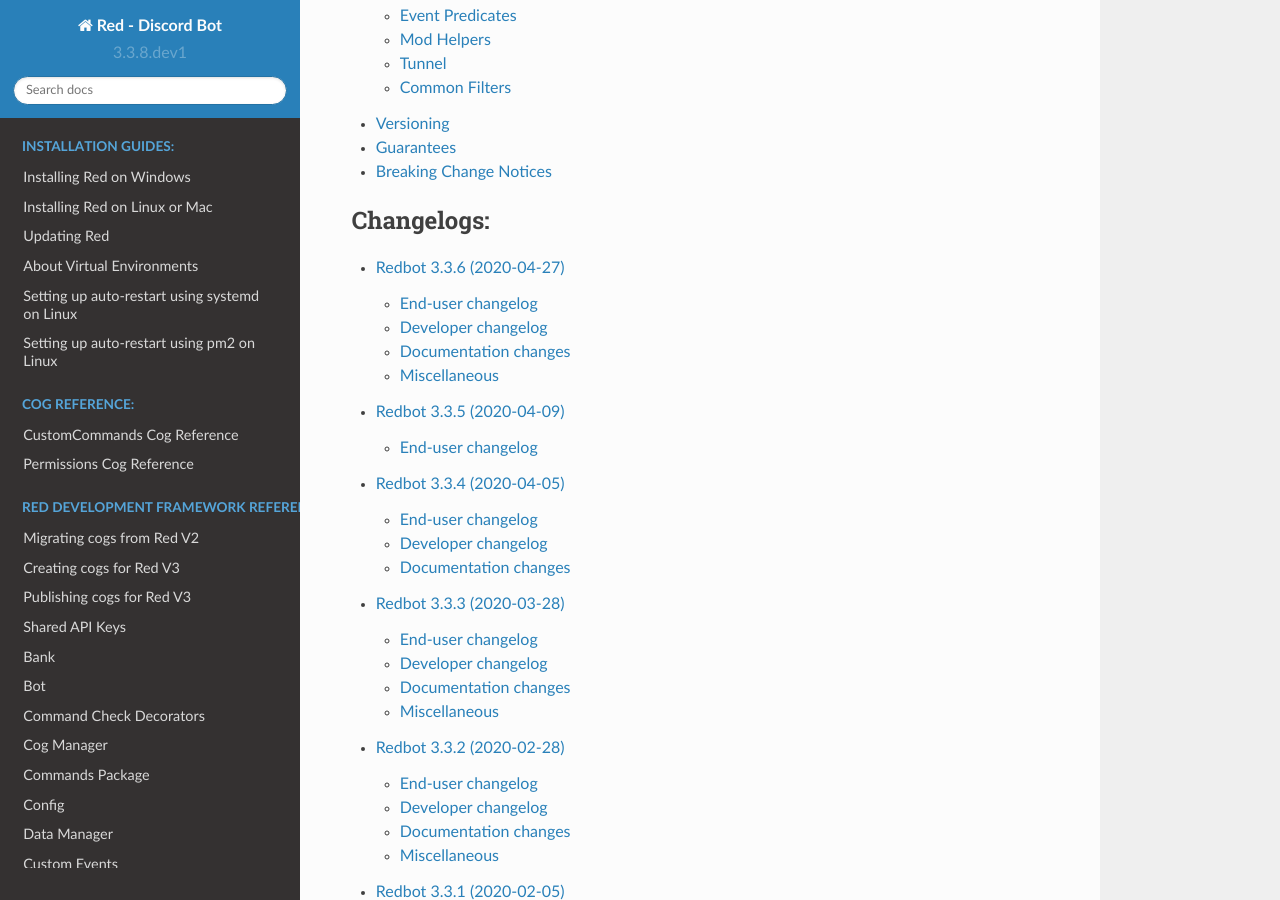
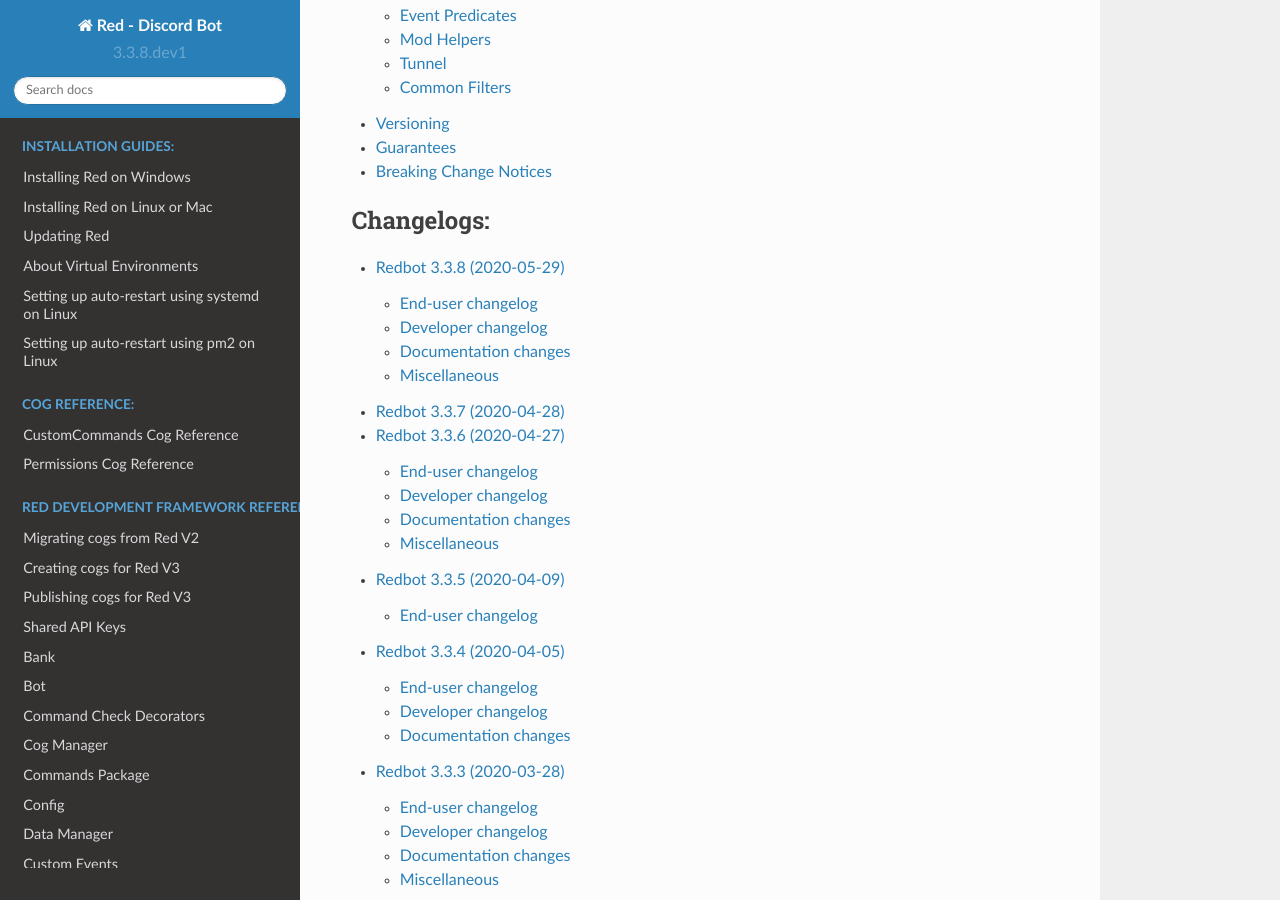
Before and after one commit to Renirous/Red-DiscordBot, a Sphinx documentation site: the page built from docs/index.rst, in a window 1280 px wide and 900 px high, scrolled down 2340 px. Built offline with Sphinx 7.4.7 and the Read the Docs theme 2.0.0, drawn with Linux system fonts in a browser that asks for light colours; pages that are not in the unit, such as notebooks, are missing from menus; the version number is read from the project's files by our own code; some of the changed lines change nothing that is shown.

Commit message:
Red 3.3.8 - Changelog (Bonus changelog for 3.3.7 included) (#3800)
* Add 3.3.7 changelog

* Add 3.3.8 or 3.4.0 section

* PR 3815 (issue 3814)

* PR 3822

* PR 3817, 3823, 3837

* PR 3816

* PR 3819

* PR 3829 (issue 3796)

* PR 3844 (issue 3834)

* PR 3851

* PR 3855 (issue 3854)

* PR 3857

* PR 3459 (issue 3353, 3459, 3467, 3471, 3485, 3501, 3506)

* PR 3861

* PR 3862

* PR 3744

* PR 3873

* PR 3847

* PR 3856

* PR 3867

* PR 3843

* PR 3826 (issue 3825)

* PR 3864

* PR 3849

* PR 3793

* PR 3805 (issue 3778)

* Update version in header and add release date

```diff
--- a/docs/changelog_3_3_0.rst
+++ b/docs/changelog_3_3_0.rst
@@ -1,4 +1,119 @@
 .. 3.3.x Changelogs
+
+Redbot 3.3.8 (2020-05-29)
+==================================
+
+| Thanks to all these amazing people that contributed to this release:
+| :ghuser:`aikaterna`, :ghuser:`Bakersbakebread`, :ghuser:`DariusStClair`, :ghuser:`Dav-Git`, :ghuser:`Drapersniper`, :ghuser:`Flame442`, :ghuser:`jack1142`, :ghuser:`mikeshardmind`, :ghuser:`NeuroAssassin`, :ghuser:`PredaaA`, :ghuser:`Predeactor`, :ghuser:`qaisjp`, :ghuser:`Tobotimus`
+
+End-user changelog
+------------------
+
+Core Bot
+********
+
+- Important fixes to how PostgreSQL data backend saves data in bulks (:issue:`3829`)
+- Fixed ``[p]localwhitelist`` and ``[p]localblacklist`` commands (:issue:`3857`)
+- Red now includes information on how to update when sending information about being out of date (:issue:`3744`)
+- Using backslashes in bot's username/nickname no longer causes issues (:issue:`3826`, :issue:`3825`)
+
+Admin
+*****
+
+- Fixed server lock (:issue:`3815`, :issue:`3814`)
+
+Alias
+*****
+
+- Added pagination to ``[p]alias list`` and ``[p]alias global list`` to avoid errors for users with a lot of aliases (:issue:`3844`, :issue:`3834`)
+- ``[p]alias help`` should now work more reliably (:issue:`3864`)
+
+Audio
+*****
+
+- Twitch playback is functional once again (:issue:`3873`)
+- Recent errors with YouTube playback should be resolved (:issue:`3873`)
+- Added new option (settable with ``[p]audioset lyrics``) that makes Audio cog prefer (prioritize) tracks with lyrics (:issue:`3519`)
+- Added global daily (historical) queues (:issue:`3518`)
+- Added ``[p]audioset countrycode`` that allows to set the country code for spotify searches (:issue:`3528`)
+- Fixed ``[p]local search`` (:issue:`3528`, :issue:`3501`)
+- Local folders with special characters should work properly now (:issue:`3528`, :issue:`3467`)
+- Audio no longer fails to take the last spot in the voice channel with user limit (:issue:`3528`)
+- ``[p]local play`` no longer enqueues tracks from nested folders (:issue:`3528`)
+- Fixed ``[p]playlist dedupe`` not removing tracks (:issue:`3518`)
+- ``[p]disconnect`` now allows to disconnect if both DJ mode and voteskip aren't enabled (:issue:`3502`, :issue:`3485`)
+- Many UX improvements and fixes, including, among other things:
+
+  - Creating playlists without explicitly passing ``-scope`` no longer causes errors (:issue:`3500`)
+  - ``[p]playlist list`` now shows all accessible playlists if ``--scope`` flag isn't used (:issue:`3518`)
+  - ``[p]remove`` now also accepts a track URL in addition to queue index (:issue:`3201`)
+  - ``[p]playlist upload`` now accepts a playlist file uploaded in the message with a command (:issue:`3251`)
+  - Commands now send friendly error messages for common errors like lost Lavalink connection or bot not connected to voice channel (:issue:`3503`, :issue:`3528`, :issue:`3353`, :issue:`3712`)
+
+CustomCommands
+**************
+
+- ``[p]customcom create`` no longer allows spaces in custom command names (:issue:`3816`)
+
+Mod
+***
+
+- ``[p]userinfo`` now shows default avatar when no avatar is set (:issue:`3819`)
+
+Modlog
+******
+
+- Fixed (again) ``AttributeError`` for cases whose moderator doesn't share the server with the bot (:issue:`3805`, :issue:`3784`, :issue:`3778`)
+
+Permissions
+***********
+
+- Commands for settings ACL using yaml files now properly works on PostgreSQL data backend (:issue:`3829`, :issue:`3796`)
+
+Warnings
+********
+
+- Warnings cog no longer allows to warn bot users (:issue:`3855`, :issue:`3854`)
+
+
+Developer changelog
+-------------------
+
+| **Important:**
+| If you're using RPC, please see the full annoucement about current state of RPC in main Red server
+  `by clicking here <https://discord.com/channels/133049272517001216/411381123101491200/714560168465137694>`_.
+
+
+Core Bot
+********
+
+- Red now inherits from `discord.ext.commands.AutoShardedBot` for better compatibility with code expecting d.py bot (:issue:`3822`)
+- Libraries using ``pkg_resources`` (like ``humanize`` or ``google-api-python-client``) that were installed through Downloader should now work properly (:issue:`3843`)
+- All bot owner IDs can now be found under ``bot.owner_ids`` attribute (:issue:`3793`)
+
+  -  Note: If you want to use this on bot startup (e.g. in cog's initialisation), you need to await ``bot.wait_until_red_ready()`` first
+
+
+Documentation changes
+---------------------
+
+- Added information about provisional status of RPC (:issue:`3862`)
+- Revised install instructions (:issue:`3847`)
+- Improved navigation in `document about updating Red <update_red>` (:issue:`3856`, :issue:`3849`)
+
+
+Miscellaneous
+-------------
+
+- Few clarifications and typo fixes in few command help docstrings (:issue:`3817`, :issue:`3823`, :issue:`3837`, :issue:`3851`, :issue:`3861`)
+- **Downloader** - Downloader no longer removes the repo when it fails to load it (:issue:`3867`)
+
+
+Redbot 3.3.7 (2020-04-28)
+=========================
+
+This is a hotfix release fixing issue with generating messages for new cases in Modlog.
+
 
 Redbot 3.3.6 (2020-04-27)
 =========================
```
